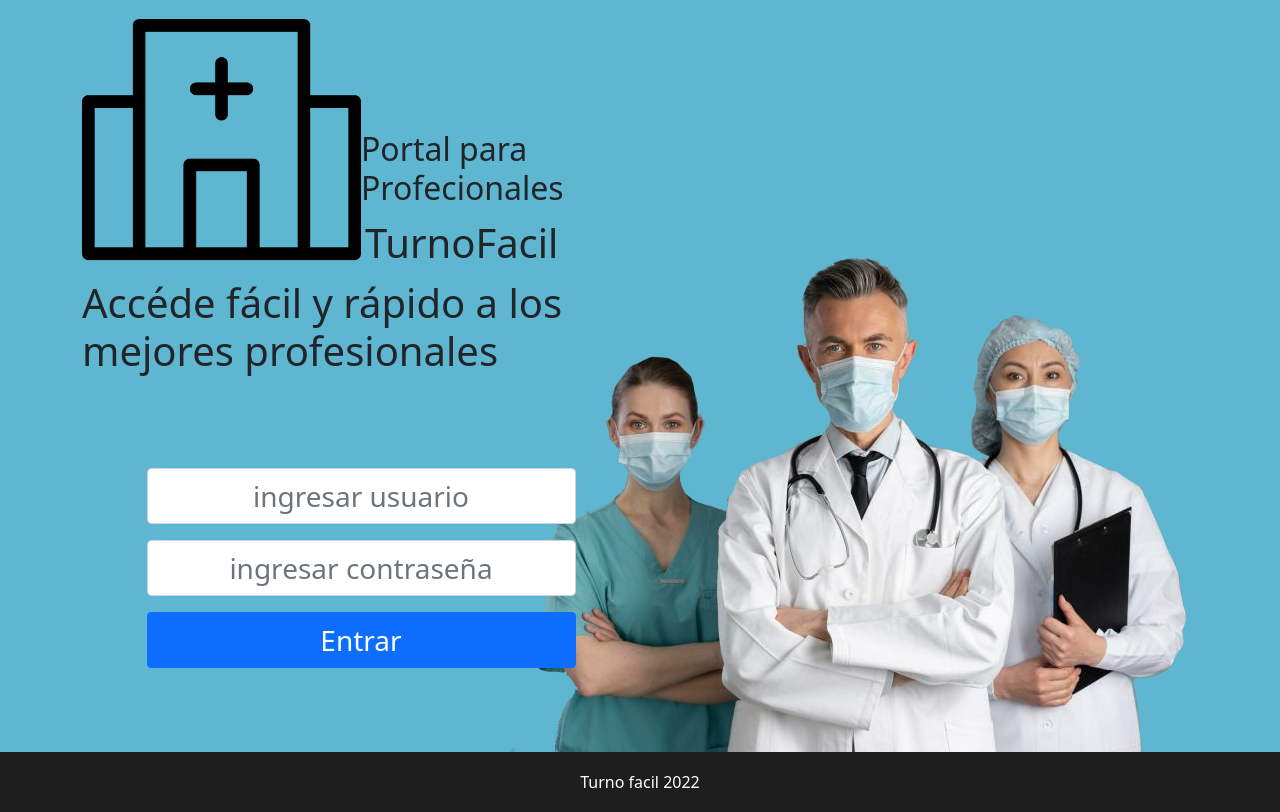
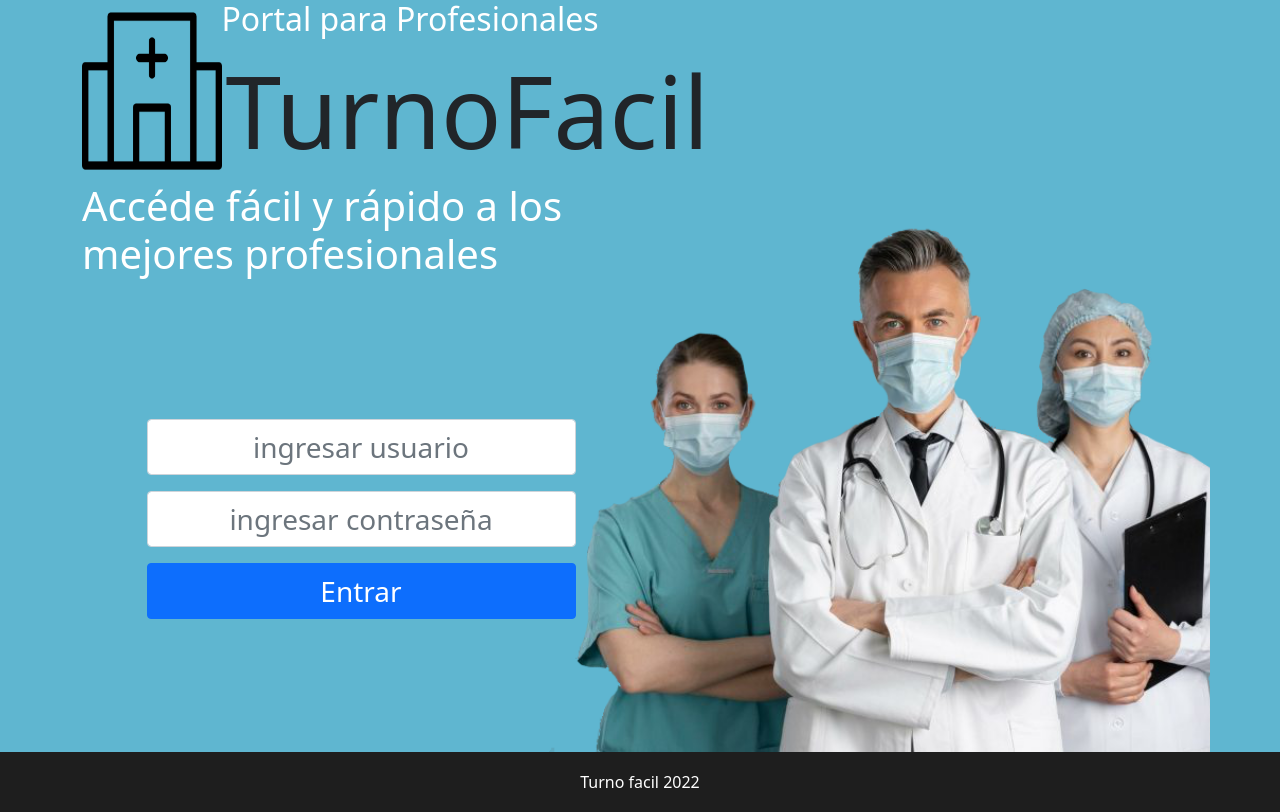
Before and after one commit to PDV10/tpMetodologia, a PHP site: page / in a window 1280 px wide. Run offline with PHP 8.4, Linux system fonts and the light colour scheme; some libraries are stand-ins or nearby versions.

Commit message:
FIX: Reparando cambios de vista que se perdieron en el merge US:TPM-97

```diff
--- a/css/style.css
+++ b/css/style.css
@@ -6,9 +6,6 @@
 
 body{
     background-color:#5fb6d0;
-    background-position: 120% 100%;
-    background-size: 65%;
-    background-repeat: no-repeat;
     height: 100vh;
 }
 
@@ -27,9 +24,18 @@ body{
 .bgMedico{
     height: 94vh;
     background-image: url("../assets/img/medicos.png");
-    background-position: 100% 100%;
+    background-position: 120% 100%;
+    background-size: 65%;
     background-repeat: no-repeat;
 }
 tr{
     border-color: black;
 }
+
+.letra_blanca{
+    color: white;
+}
+
+h1{
+    font-size: 100px;
+}
--- a/templates/login_prof/showLogin.tpl
+++ b/templates/login_prof/showLogin.tpl
@@ -3,10 +3,10 @@
 <div class="container d-flex bgMedico">
     <div class="w-50 d-flex login flex-column justify-content-around">
         <div>
-            <div class="logo d-flex">
-                <img src="{BASE_URL}/assets/img/logo.png" class="w-50 align-self-auto">
-                <div  class="align-self-end">
-                    <h2 class="letra_blanca w-100 ">Portal para Profecionales</h2>
+            <div class="logo d-flex ">
+                <img src="{BASE_URL}/assets/img/logo.png" class="w-25 img-fluid">
+                <div  class="d-flex flex-column ">
+                    <h2 class="letra_blanca w-100 ">Portal para Profesionales</h2>
                     <h1 class="p-1">TurnoFacil</h1>
                 </div>
             </div>
```
